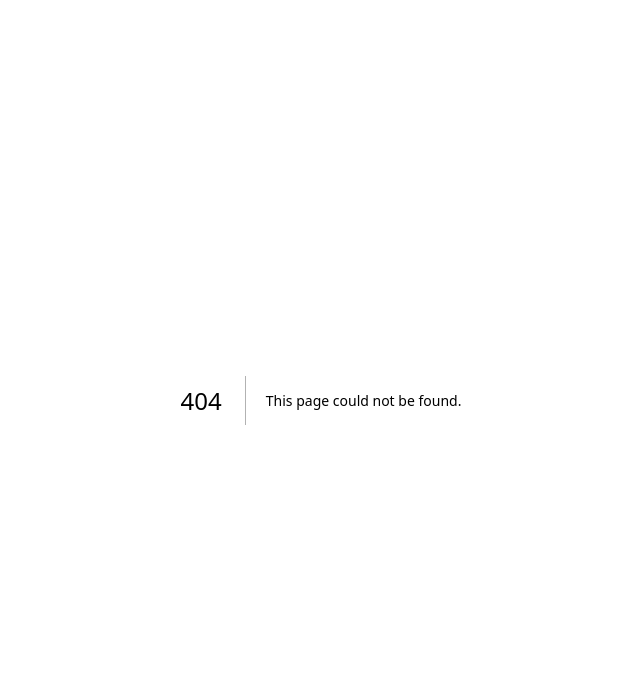
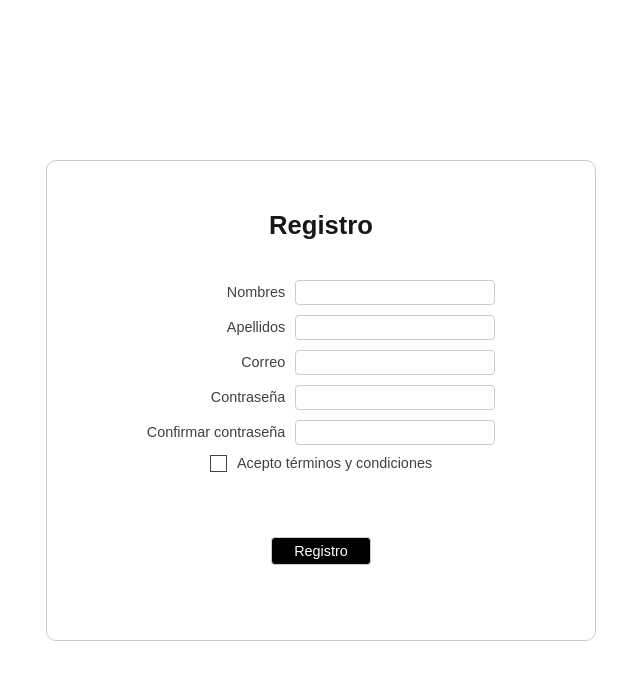
Before and after one commit to kevvj/mv-02, a Next.js app: page /auth/sign-up in a window 1280 px wide. Before the commit this address had no page. Shown: the top 680 px of the page, without its empty margins (319-959 px from the left). Built offline with nearby package versions, Linux system fonts and the light colour scheme; no server answers.

Commit message:
handleregister

```diff
--- /dev/null
+++ b/src/app/auth/sign-up/page.js
@@ -0,0 +1,65 @@
+'use client';
+import React, { useState } from 'react'
+import { signIn } from '../../hooks/uselogin'
+import { useRouter } from 'next/navigation'
+
+export default function LogIn() {
+
+    const [isLoggedIn, setIsLoggedIn] = useState(false)
+    const [email, setEmail] = useState("")
+    const [password, setPassword] = useState("")
+    const [error, setError] = useState(false)
+
+    const router = useRouter()
+
+    const handle = async (e) => {
+        e.preventDefault()
+        router.push('/auth/sign-in')
+
+    }
+
+    return (
+        <div className="auth-container">
+            <form>
+
+                <h2>Registro</h2>
+
+                <div className="input-auth">
+
+                    <div className="input"><span>Nombres</span>
+                        <input type="text" value={password} onChange={e => setPassword(e.target.value)} />
+                    </div>
+
+                    <div className="input"><span>Apellidos</span>
+                        <input type="text" value={password} onChange={e => setPassword(e.target.value)} />
+                    </div>
+
+                    <div className="input"><span>Correo</span>
+                        <input type="email" value={email} onChange={e => setEmail(e.target.value)} />
+                    </div>
+
+                    <div className="input"><span>Contraseña</span>
+                        <input type="password" value={password} onChange={e => setPassword(e.target.value)} />
+                    </div>
+
+                    <div className="input"><span>Confirmar contraseña</span>
+                        <input type="password" value={password} onChange={e => setPassword(e.target.value)} />
+                    </div>
+
+                    <div className='input-checkbox'>
+                        <input type='checkbox'></input><span>Acepto términos y condiciones</span>
+                    </div>
+
+
+
+                    <span className="error-input" style={{ display: error && "block" }} >Error en la contraseña o correo</span>
+                </div>
+
+                <div className="input-buttons">
+                    <button onClick={handle}>Registro</button>
+                </div>
+
+            </form>
+        </div>
+    )
+}
--- a/src/app/css/LogIn.css
+++ b/src/app/css/LogIn.css
@@ -1,22 +1,22 @@
-.container{
+.auth-container {
     height: 100vh;
     display: flex;
     align-items: center;
     justify-content: center;
 }
 
-.container h2{
+.auth-container h2 {
     font-size: 1.6rem;
 }
 
-.container span{
+.auth-container span {
     font-size: 0.9rem;
     color: #404040;
 }
 
 
 
-.container form{
+.auth-container form {
     border: 1px solid #ccc;
     border-radius: 10px;
     padding: 50px 100px;
@@ -27,14 +27,14 @@
     align-items: center;
 }
 
-.input-login .input{
+.input-auth .input {
     display: flex;
     gap: 10px;
     align-items: center;
     justify-content: end;
 }
 
-.input-login .input input{
+.input-auth .input input {
     width: 200px;
     height: 25px;
     border: 1.5px solid #ccc;
@@ -42,14 +42,14 @@
     padding-left: 5px;
 }
 
-.input-login{
+.input-auth {
     display: flex;
     gap: 10px;
     flex-direction: column;
 
 }
 
-.input-login .error-input{
+.input-auth .error-input {
     color: red;
     font-size: 0.8rem;
     font-weight: bold;
@@ -57,14 +57,48 @@
     display: none;
 }
 
-.input-buttons{
+.input-checkbox {
+    display: flex;
+    gap: 10px;
+    align-items: center;
+    justify-content: center;
+
+}
+
+.input-checkbox input {
+    appearance: none;
+    width: 17px;
+    height: 17px;
+    background-color: white;
+    border-color: #ccc;
+    cursor: pointer;
+    border: 1px solid #444444;
+    transition: background-color 0.3s ease, border-color 0.3s ease;
+}
+
+.input-checkbox input:checked {
+    cursor: pointer;
+    background-color: #000000;
+    border-color: #000000;
+}
+
+.input-checkbox input:checked::after {
+    content: "✓";
+    color: white;
+    display: block;
+    text-align: center;
+    font-size: 0.7rem;
+    font-weight: bold;
+}
+
+.input-buttons {
     display: flex;
     gap: 10px;
     align-items: center;
     margin: 25px;
 }
 
-.input-buttons button{
+.input-buttons button {
     padding: 5px 10px;
     background-color: black;
     border: 1px solid #ccc;
--- a/src/app/globals.css
+++ b/src/app/globals.css
@@ -41,3 +41,10 @@ a {
 h1,h2,h3,h4,h5,h6,p,a,span{
   font-size: 12px;
 }
+
+.container{
+  height: 100vh;
+  display: flex;
+  align-items: center;
+  justify-content: center;
+}
```
Also changed, not shown: src/app/auth/sign-in/page.js (added, +59 -0 lines), src/app/page.js (+6 -43 lines).
